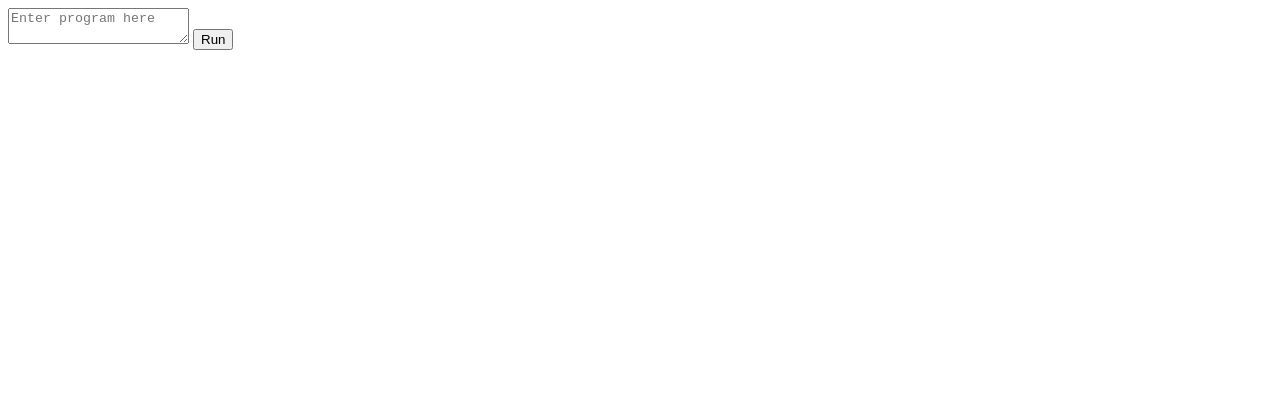
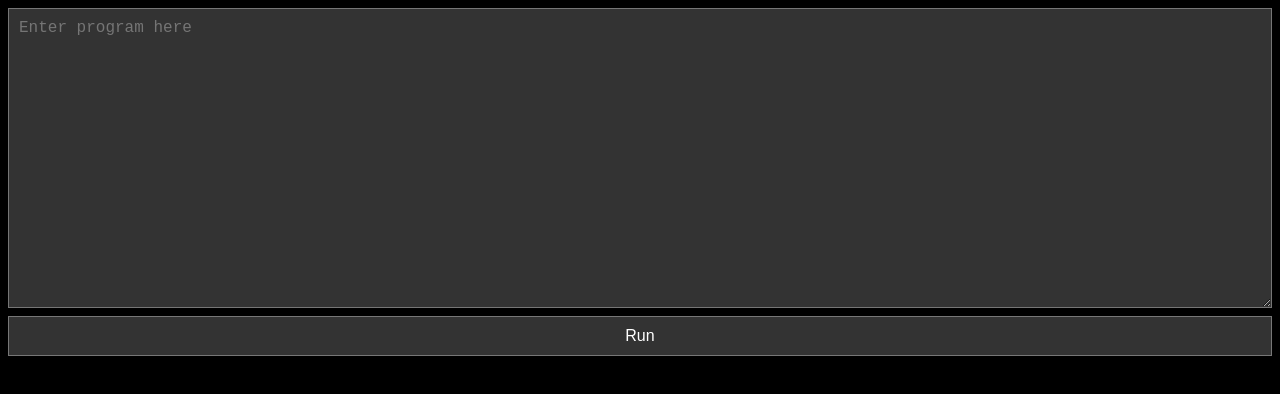
Before and after one commit to Luctisity/crysp, a website built with Vite: page index.html in a window 1280 px wide. Built offline with nearby package versions, Linux system fonts and the light colour scheme.

Commit message:
gui improvements

```diff
--- a/index.html
+++ b/index.html
@@ -4,6 +4,37 @@
     <meta charset="UTF-8" />
     <meta name="viewport" content="width=device-width, initial-scale=1.0" />
     <title>Crysp Testing Environment</title>
+    <style>
+        body {
+            background: black;
+        }
+
+        #code {
+            width: 100%;
+            box-sizing: border-box;
+            height: 300px;
+            background-color: #333;
+            padding: 10px;
+            color: white;
+            font-size: 16px;
+        }
+
+        button {
+            width: 100%;
+            box-sizing: border-box;
+            background-color: #333;
+            padding: 10px;
+            color: white;
+            font-size: 16px;
+            cursor: pointer;
+            border: 1px solid #777;
+            margin-top: 4px;
+        }
+        button:hover {
+            background: #434360;
+            border-color: #739af6;
+        }
+    </style>
 </head>
 <body>
     <div id="app">
--- a/main.ts
+++ b/main.ts
@@ -38,6 +38,8 @@
     if (lexerResult instanceof Exception) return console.error(lexerResult.toString());
     else console.log(lexerResult.toString());
 
+    if (!lexerResult.length) return console.error("Cannot run empty program");
+
     const parser = new Parser(lexerResult, textPart);
     let parseResult = parser.parse();
 
```
